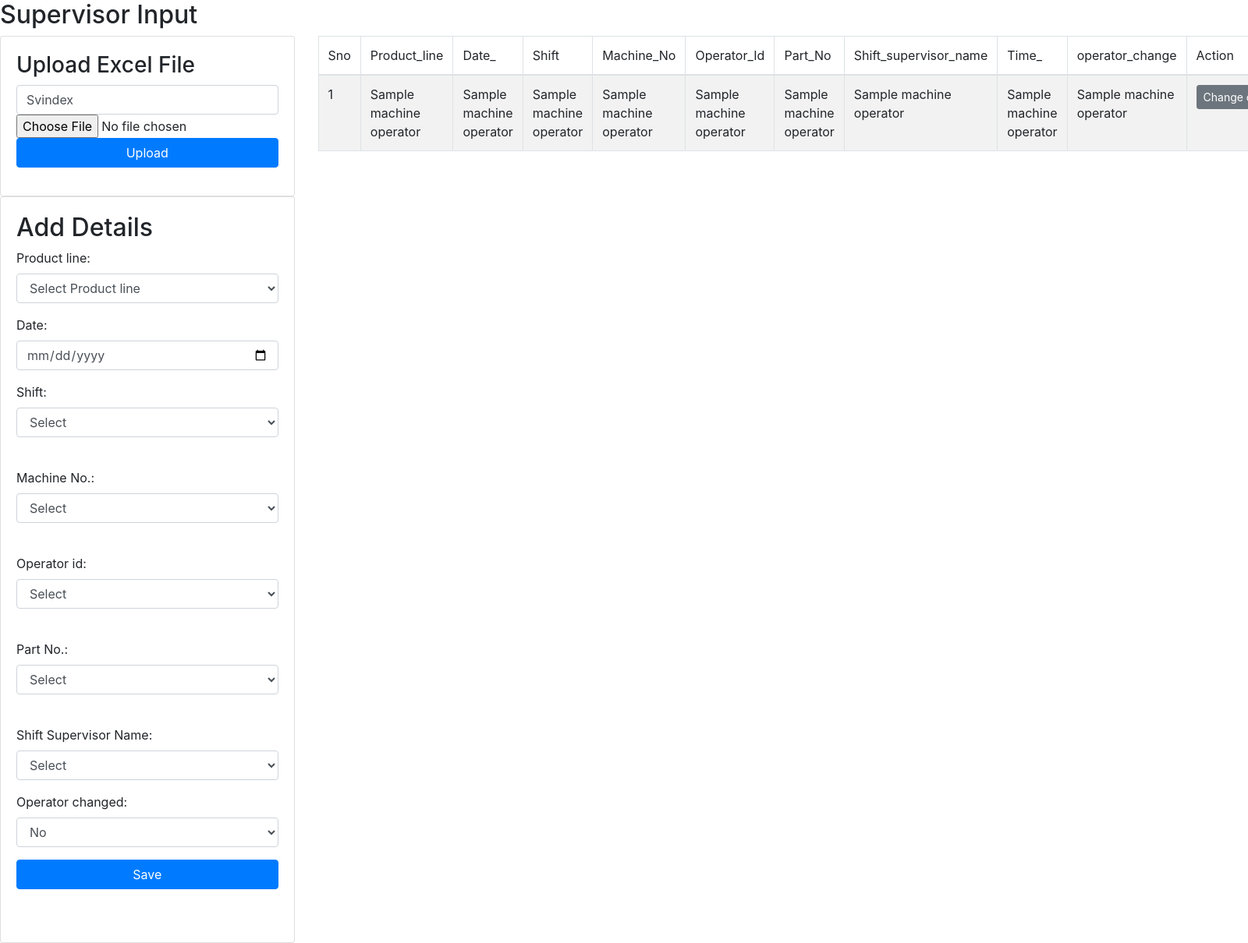
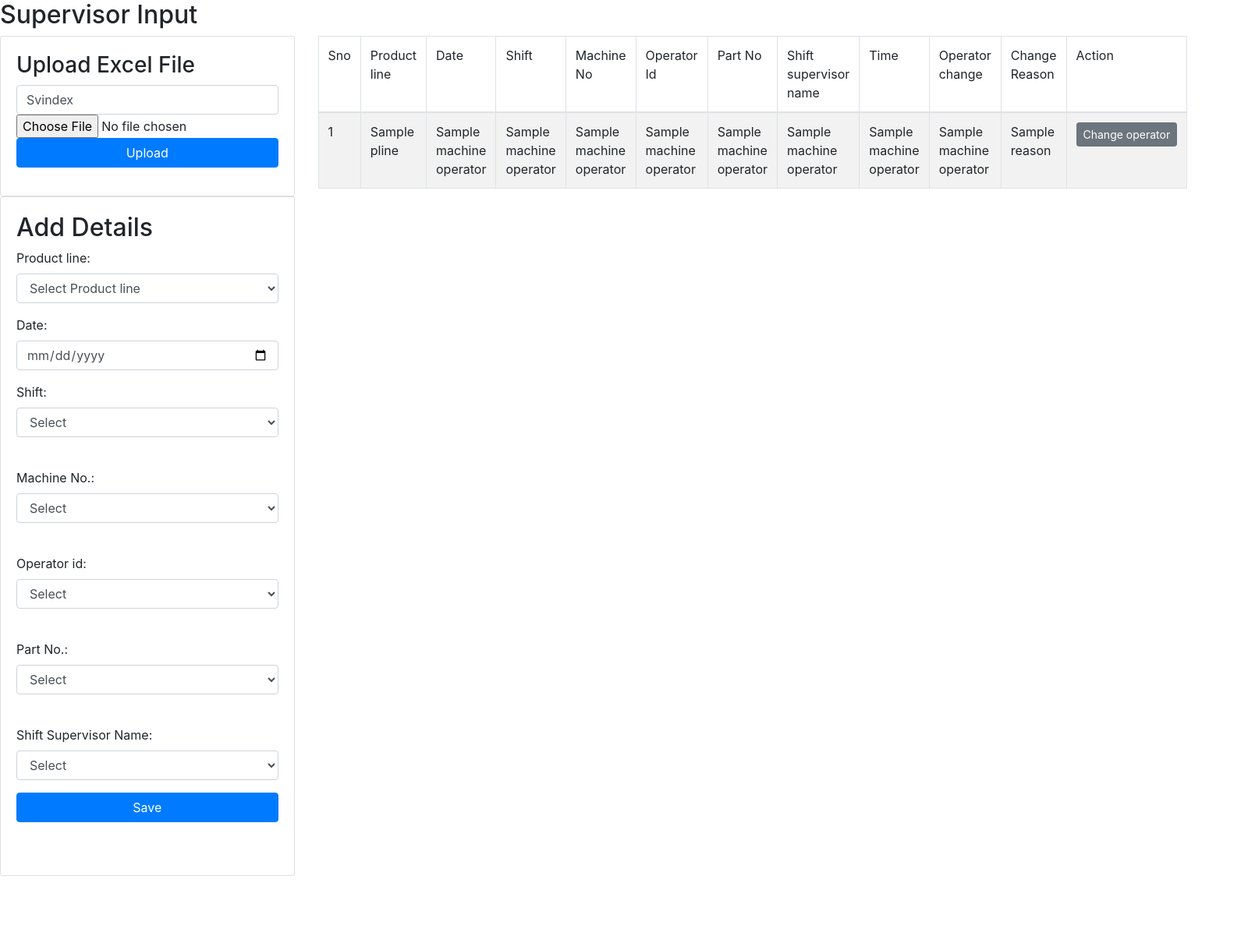
Before and after one commit to Ktic15/iot, a Flask app: page /operator_assignment in a window 1600 px wide; the page is wider, and only the part inside the window is pictured. Shown: the part 112-1322 px from the top of that part at 78% size. After the commit the page ends 1236 px from the top of that part, so only its background shows below. Run offline with Flask 3, Linux system fonts and the light colour scheme; the visitor is signed in with stand-in values (Sample User, id 1); a database or web service that is not in the repository returns one stand-in record (values such as "Sample title"); parts of the project's set-up code (start-up, migrations or seed data) failed here and were passed over; some libraries are stand-ins or nearby versions.

Commit message:
-NPC count added in report -product line replaces with product line name in UI in report, manage tab -> operator assignment. - Operator change page la restricted edit access for all data. only operator can be edit and operator show in drop down. - operator selection option removed while operator assigning. - reason show in operator assignment page.

```diff
--- a/app/app.py
+++ b/app/app.py
@@ -207,7 +207,7 @@ def Svindex():
         s = "SELECT * FROM Employee_Master where employee_designation='Shift supervisor'"
         cur.execute(s) # Execute the SQL
         Svitem = cur.fetchall()
-        s = "SELECT * FROM machine_operator where date_=current_date"
+        s = "SELECT * FROM machine_operator FULL OUTER JOIN change_reason ON machine_operator.sno=change_reason.sno FULL OUTER JOIN product_line_master ON machine_operator.product_line=product_line_master.pcode where date_=current_date"
         cur.execute(s) # Execute the SQL
         opitems = cur.fetchall()
         return render_template('Operator_Assignment.html', Plitems = Plitem, Sitems = Sitem, Mitems=Mitem,Pitems=Pitem,Eitems=Eitem, Svitems = Svitem,list_operators=opitems)
@@ -252,9 +252,15 @@ def get_operator(sno):
 
     cur.execute("SELECT * FROM machine_operator WHERE sno = %d "% int(sno))
     data = cur.fetchall()
+
+    s = "SELECT * FROM Employee_Master where employee_designation='Operator'"
+    cur.execute(s) # Execute the SQL
+    Eitem = cur.fetchall()
+
     cur.close()
+
     print(data)
-    return render_template('edit_operator.html', operator = data[0])
+    return render_template('edit_operator.html', operator = data[0], Eitems=Eitem)
 
 @app.route('/tool_change', methods=['POST','GET'])
 def tool_change():
@@ -884,8 +890,8 @@ def employees_report():
         global table_vs_column
         global userInput
         status = ""
-        columns = ["Employee Code","Employee Name","Shift","Date","Product Line","Part No","part Name","Machine No","Machine Name","Tool Id","Tool Name","Supervisor","Efficiency(%)","count"]
-        table_vs_column=["employee_master.employee_code","employee_master.employee_name","machine_operator.shift","machine_operator.date_","machine_operator.product_line","machine_operator.part_no","part_master.pdes","machine_operator.machine_no","machine_master.mname","tool_master.tno","tool_master.tname","machine_operator.shift_supervisor_name","machine_operator.mo_efficiency","machine_operator.mo_count"]
+        columns = ["Employee Code","Employee Name","Shift","Date","Product Line","Part No","part Name","NPC Count","Machine No","Machine Name","Tool Id","Tool Name","Supervisor","Efficiency(%)","count"]
+        table_vs_column=["employee_master.employee_code","employee_master.employee_name","machine_operator.shift","machine_operator.date_","product_line_master.pline","machine_operator.part_no","part_master.pdes","part_master.npccps","machine_operator.machine_no","machine_master.mname","tool_master.tno","tool_master.tname","machine_operator.shift_supervisor_name","machine_operator.mo_efficiency","machine_operator.mo_count"]
         part_master_tolorance_data=[]
         #app.logger.warning('testing warning log')
         #app.logger.error('testing error log')
@@ -908,7 +914,7 @@ def employees_report():
                     s+=column+","
                 s=s[0:-1]
                 ss=s
-                s+=" FROM machine_operator FULL OUTER JOIN employee_master ON machine_operator.operator_id=employee_master.employee_code FULL OUTER JOIN machine_master ON machine_operator.machine_no=machine_master.mno FULL OUTER JOIN part_master ON machine_operator.part_no=part_master.pcode FULL OUTER JOIN tool_master ON machine_operator.tool_no=tool_master.tno"
+                s+=" FROM machine_operator FULL OUTER JOIN employee_master ON machine_operator.operator_id=employee_master.employee_code FULL OUTER JOIN machine_master ON machine_operator.machine_no=machine_master.mno FULL OUTER JOIN part_master ON machine_operator.part_no=part_master.pcode FULL OUTER JOIN tool_master ON machine_operator.tool_no=tool_master.tno FULL OUTER JOIN product_line_master ON machine_operator.product_line=product_line_master.pcode"
                 s+=" WHERE machine_operator.date_::date >= \'"+fromDate+"\' AND machine_operator.date_::date <= \'"+toDate+"\'"
                 if employeeCode!="all":
                     s+=" AND machine_operator.operator_id=\'"+employeeCode+"\'"
--- a/app/templates/Operator_Assignment.html
+++ b/app/templates/Operator_Assignment.html
@@ -56,7 +56,7 @@
               <select id='pl' name="proline" class="form-control" required>
                 <option value="" >Select Product line </option>
                 {% for item in Plitems %}
-                <option value="{{ item.pcode }}" >{{ item.pcode }} </option>
+                <option value="{{ item.pcode }}" >{{ item.pcode }}/{{ item.pline }} </option>
                 {% endfor %}
                 </select>
               </div>
@@ -113,7 +113,7 @@
                   {% endfor %}
                   </select>
               </div>
-              <div class="form-group">
+              <div class="form-group" hidden>
                 <label>Operator changed:</label>
                 <select id='opc' name="opc" class="form-control" required >
                   <option value="N" >No </option>
@@ -135,15 +135,16 @@
         <thead>
           <tr>
             <td>Sno</td>
-            <td>Product_line</td>
-            <td>Date_</td>
+            <td>Product line</td>
+            <td>Date</td>
             <td>Shift</td>
-            <td>Machine_No</td>
-            <td>Operator_Id</td>
-            <td>Part_No</td>
-            <td>Shift_supervisor_name</td>
-            <td>Time_</td>
-            <td>operator_change</td>
+            <td>Machine No</td>
+            <td>Operator Id</td>
+            <td>Part No</td>
+            <td>Shift supervisor name</td>
+            <td>Time</td>
+            <td>Operator change</td>
+            <td>Change Reason</td>
             <td>Action</td>
           </tr>
         </thead>
@@ -151,7 +152,7 @@
           {% for row in list_operators %}
           <tr>
             <td>{{row[0]}}</td>
-            <td>{{row[1]}}</td>
+            <td>{{row.pline}}</td>
             <td>{{row[2]}}</td>
             <td>{{row[3]}}</td>
             <td>{{row[4]}}</td>
@@ -160,6 +161,7 @@
             <td>{{row[7]}}</td>
             <td>{{row[8]}}</td>
             <td>{{row[9]}}</td>
+            <td>{{row.reason}}</td>
             <td width="130">
               <a href="/oa/change/{{row[0]}}" class="btn btn-secondary btn-sm">Change operator</a>
 
```
Also changed, not shown: app/templates/edit_operator.html (+27 -13 lines).
